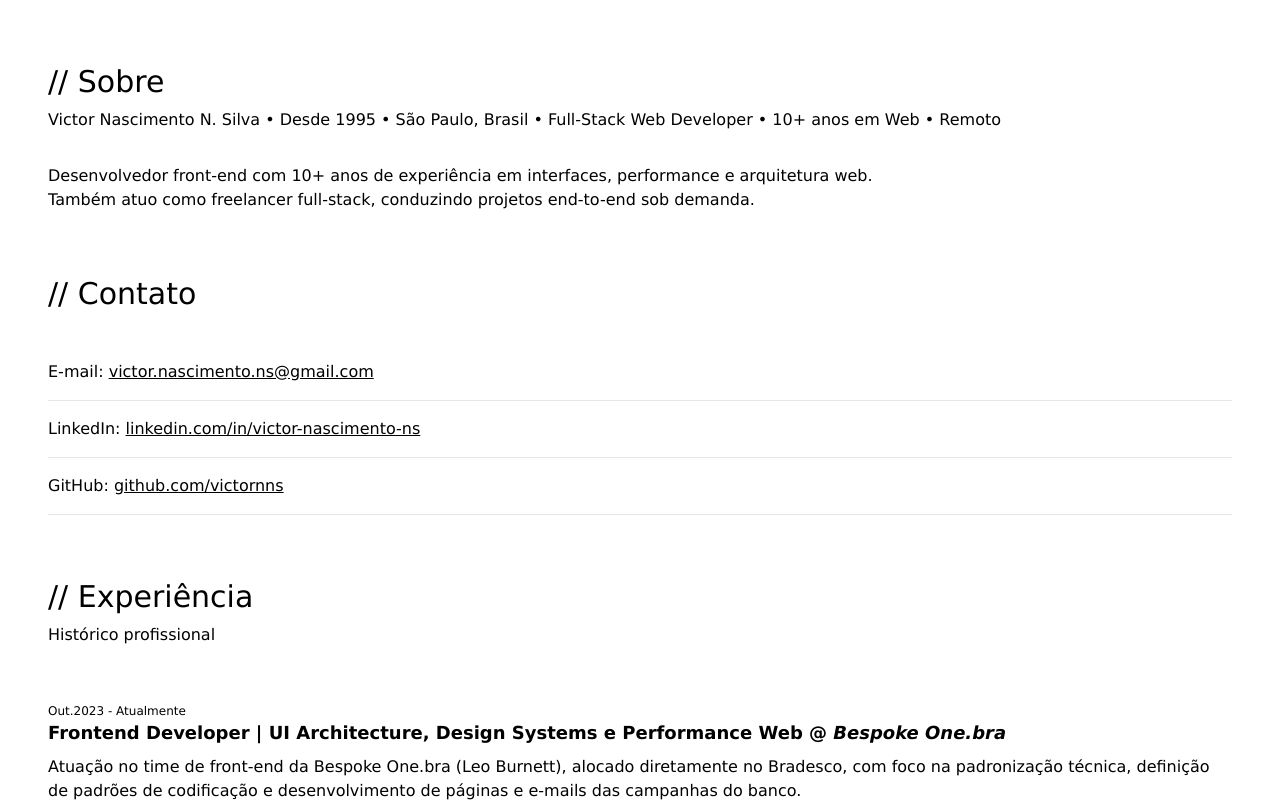
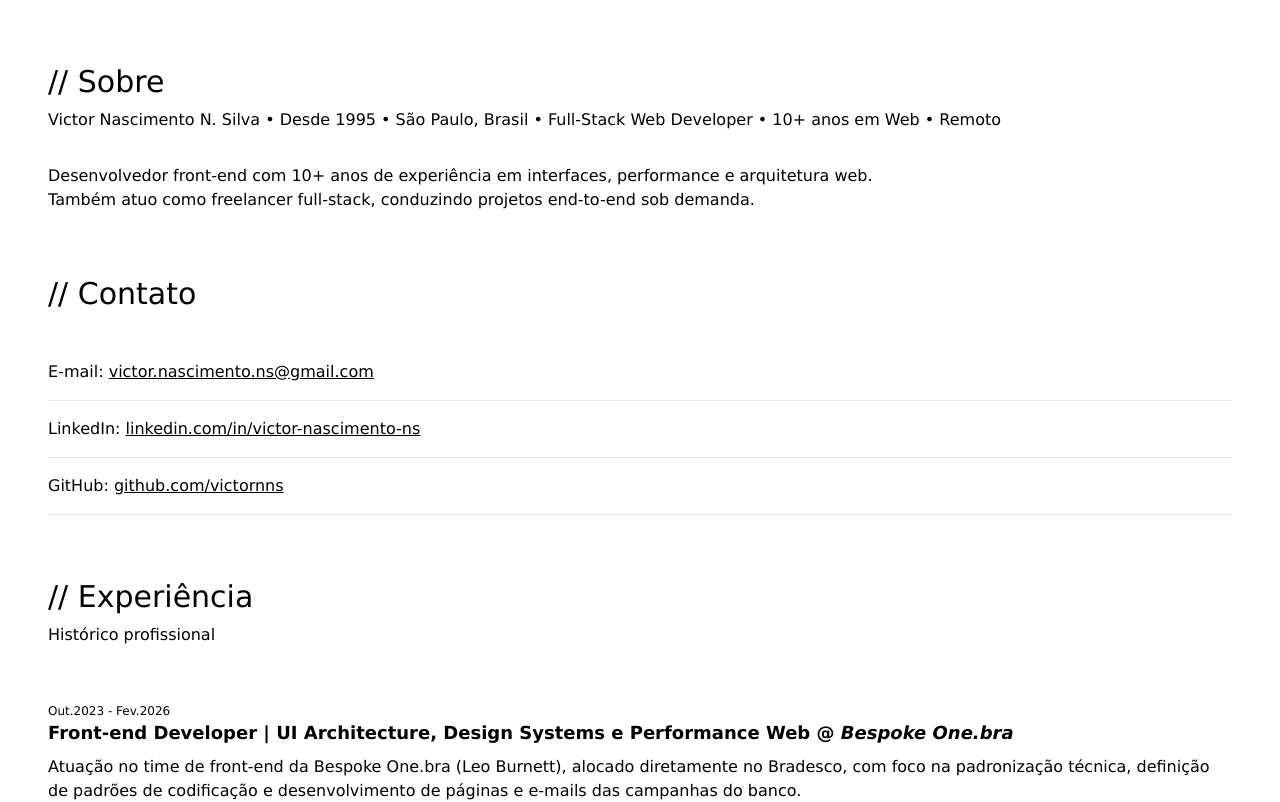
Before and after one commit to victornns/victornns.site, a Next.js app: page /portfolio in a window 1280 px wide. Shown: the top 802 px of the page. Built offline with nearby package versions, Linux system fonts and the light colour scheme.

Commit message:
feat(experiences): update latest experience

```diff
--- a/src/content/experiences.ts
+++ b/src/content/experiences.ts
@@ -15,10 +15,11 @@ export interface Experience {
 export const experiences: Experience[] = [
   {
     id: "one-bra-frontend-developer",
-    role: "Frontend Developer | UI Architecture, Design Systems e Performance Web",
+    role: "Front-end Developer | UI Architecture, Design Systems e Performance Web",
     organizationId: "one-bra-agency",
     period: {
       start: "Out.2023",
+      end: "Fev.2026",
     },
     summary: ["Atuação no time de front-end da Bespoke One.bra (Leo Burnett), alocado diretamente no Bradesco, com foco na padronização técnica, definição de padrões de codificação e desenvolvimento de páginas e e-mails das campanhas do banco."],
     technologies: ["SSR/SSG", "TypeScript", "React.js", "Next.js", "Node.js", "ES6+", "Design System", "Tailwind CSS", "Figma", "GraphQL", "API REST", "Vue.js", "Acessibilidade digital", "Web Performance"],
```
